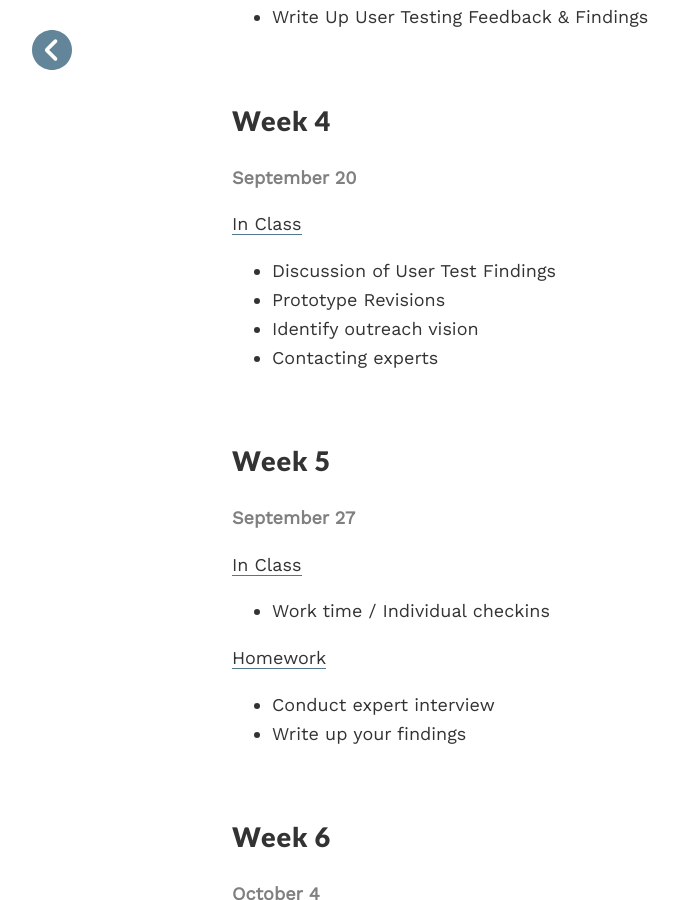
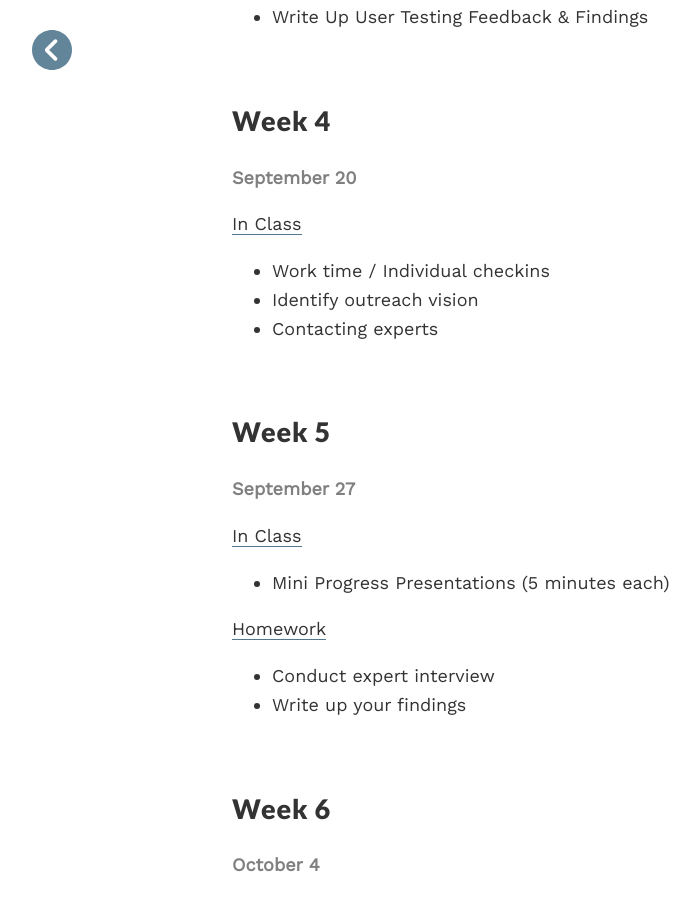
Before and after one commit to coloringchaos/capstone-f17, a Jekyll site: the page built from _posts/2017-01-16-schedule.md, in a window 1280 px wide and 900 px high, scrolled down 1359 px. Shown: the whole window, without its empty margins (8-708 px from the left). Built offline with Jekyll 4.4.1, drawn with Linux system fonts in a browser that asks for light colours.

Commit message:
schedule

```diff
--- a/_posts/2017-01-16-schedule.md
+++ b/_posts/2017-01-16-schedule.md
@@ -63,8 +63,7 @@ Every week your homework is to ***ADVANCE YOUR PROJECT***
 
 <span class="underlined">In Class</span>
 
-+ Discussion of User Test Findings
-+ Prototype Revisions
++ Work time / Individual checkins
 + Identify outreach vision
 + Contacting experts
 
@@ -76,7 +75,7 @@ Every week your homework is to ***ADVANCE YOUR PROJECT***
 
 <span class="underlined">In Class</span>
 
-+ Work time / Individual checkins
++ Mini Progress Presentations (5 minutes each)
 
 <span class="underlined">Homework</span>
 
```
